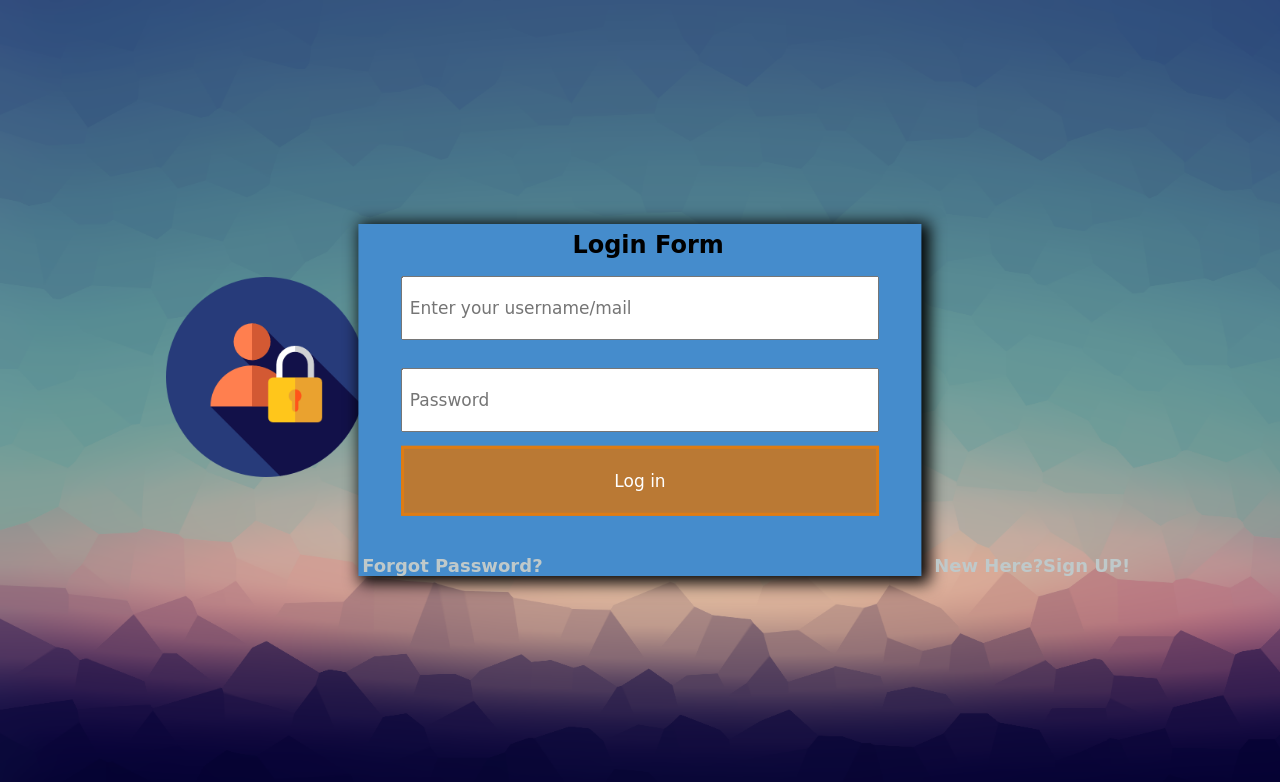
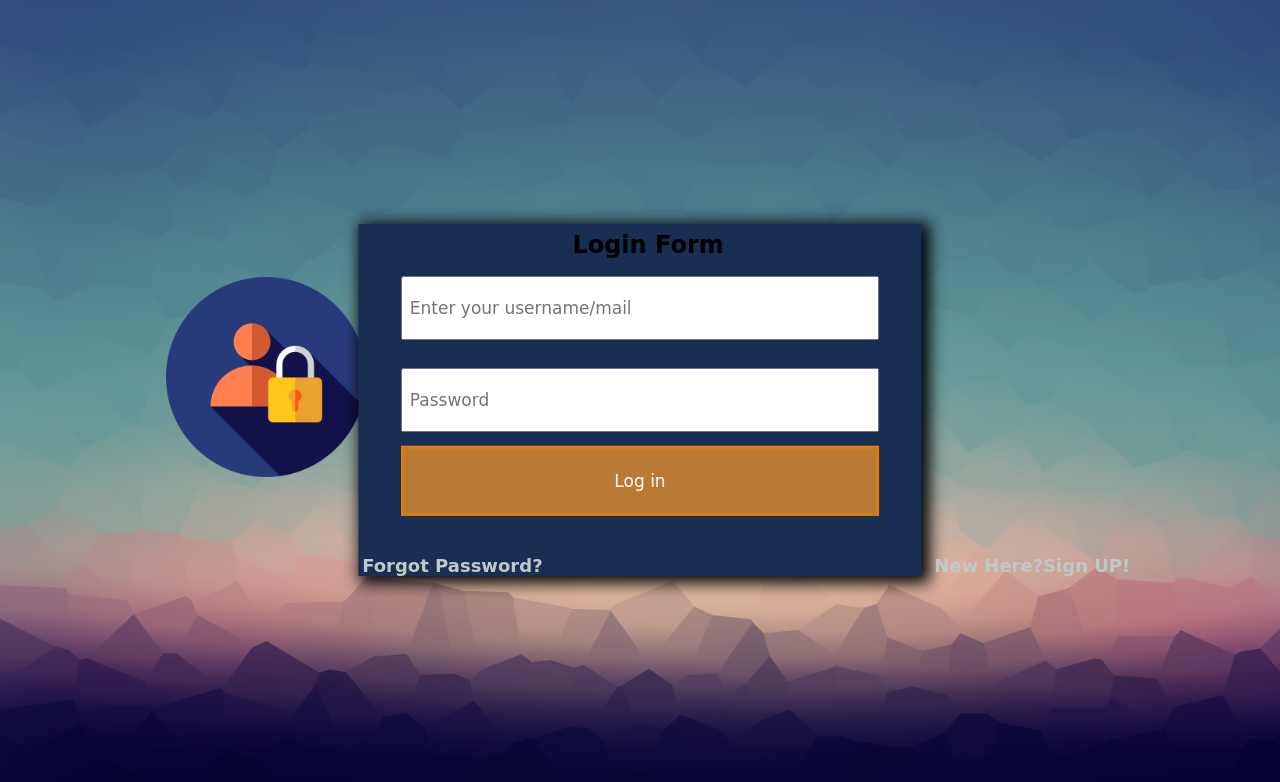
Before and after one commit to ManolacheClaudiu/Proiect-Tehnologii-Web-, a PHP site: page /loginform/login.html in a window 1280 px wide. Shown: the top 782 px of the page. Run offline with PHP 8.4, Linux system fonts and the light colour scheme.

Commit message:
Update loginStyles.css
color changes

```diff
--- a/loginform/loginStyles.css
+++ b/loginform/loginStyles.css
@@ -40,7 +40,7 @@ img{
 .Container{
 	width: 44%;
 	height: 44%;
-	background: rgb(69,140,204);
+	background: rgb(24, 46, 82);
 	transform: translate(-50%,-50%);
 	position: absolute;
 	left: 50%;
```
